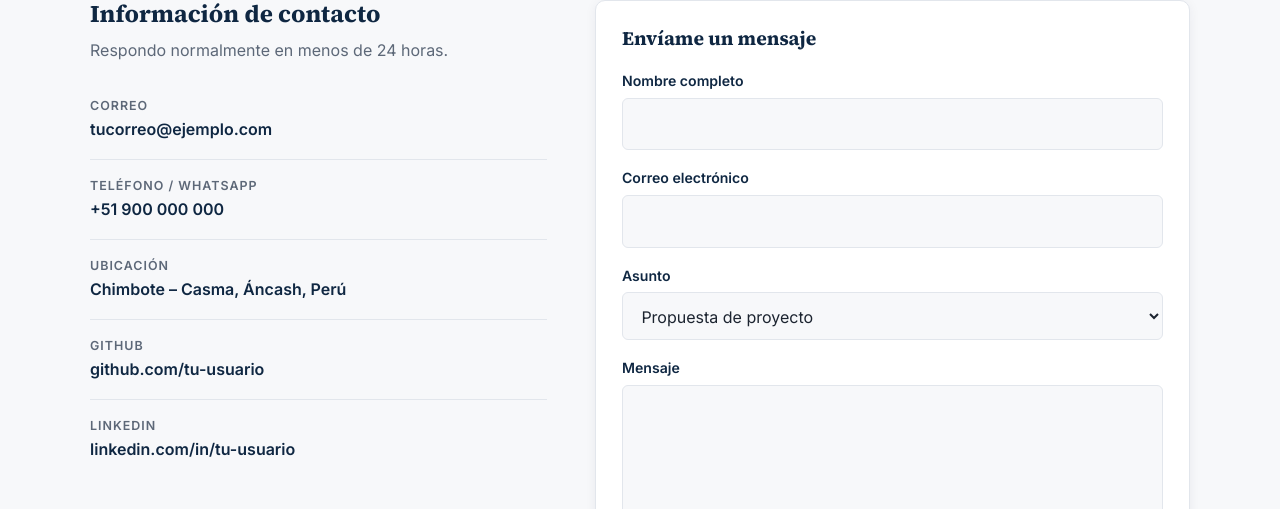
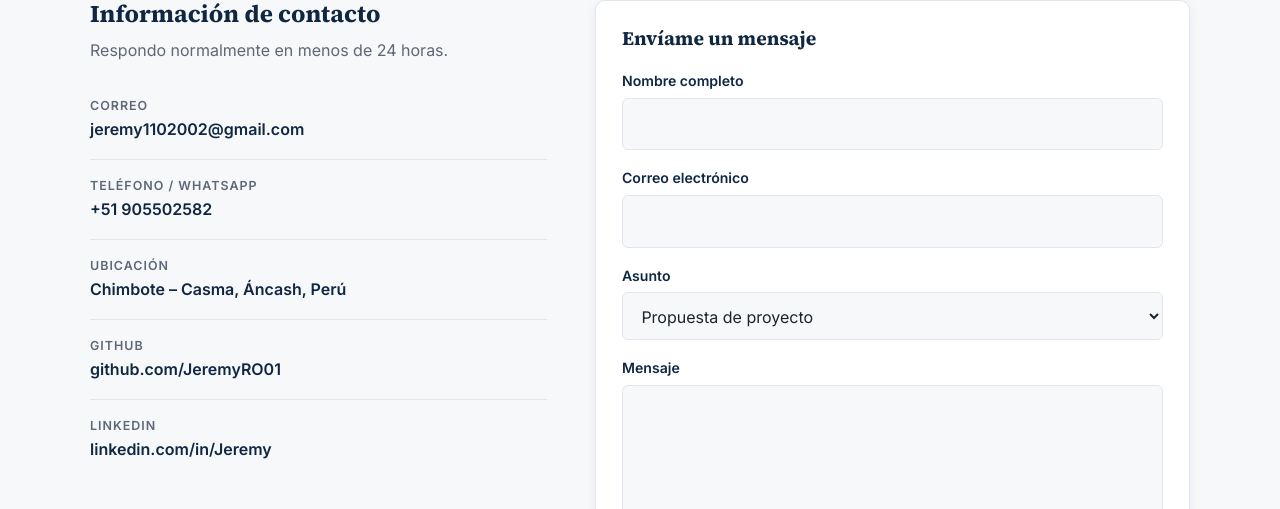
Before and after one commit to JeremyRO01/blockJeremy, a plain HTML site: page contacto.html in a window 1280 px wide. Shown: the part 433-942 px from the top of the page. Drawn offline with Linux system fonts and the light colour scheme.

Commit message:
Cambios en contacto

```diff
--- a/contacto.html
+++ b/contacto.html
@@ -51,11 +51,11 @@
         <p class="muted" style="margin-bottom:1rem;">Respondo normalmente en menos de 24 horas.</p>
         <!-- Reemplaza con tus datos reales -->
         <ul class="contact-info">
-          <li><span>Correo</span><a href="mailto:tucorreo@ejemplo.com">tucorreo@ejemplo.com</a></li>
-          <li><span>Teléfono / WhatsApp</span><strong>+51 900 000 000</strong></li>
+          <li><span>Correo</span><a href="mailto:tucorreo@ejemplo.com">jeremy1102002@gmail.com</a></li>
+          <li><span>Teléfono / WhatsApp</span><strong>+51 905502582</strong></li>
           <li><span>Ubicación</span><strong>Chimbote – Casma, Áncash, Perú</strong></li>
-          <li><span>GitHub</span><a href="https://github.com/">github.com/tu-usuario</a></li>
-          <li><span>LinkedIn</span><a href="https://linkedin.com/">linkedin.com/in/tu-usuario</a></li>
+          <li><span>GitHub</span><a href="https://github.com/">github.com/JeremyRO01</a></li>
+          <li><span>LinkedIn</span><a href="https://linkedin.com/">linkedin.com/in/Jeremy</a></li>
         </ul>
       </div>
       <div class="card">
```
